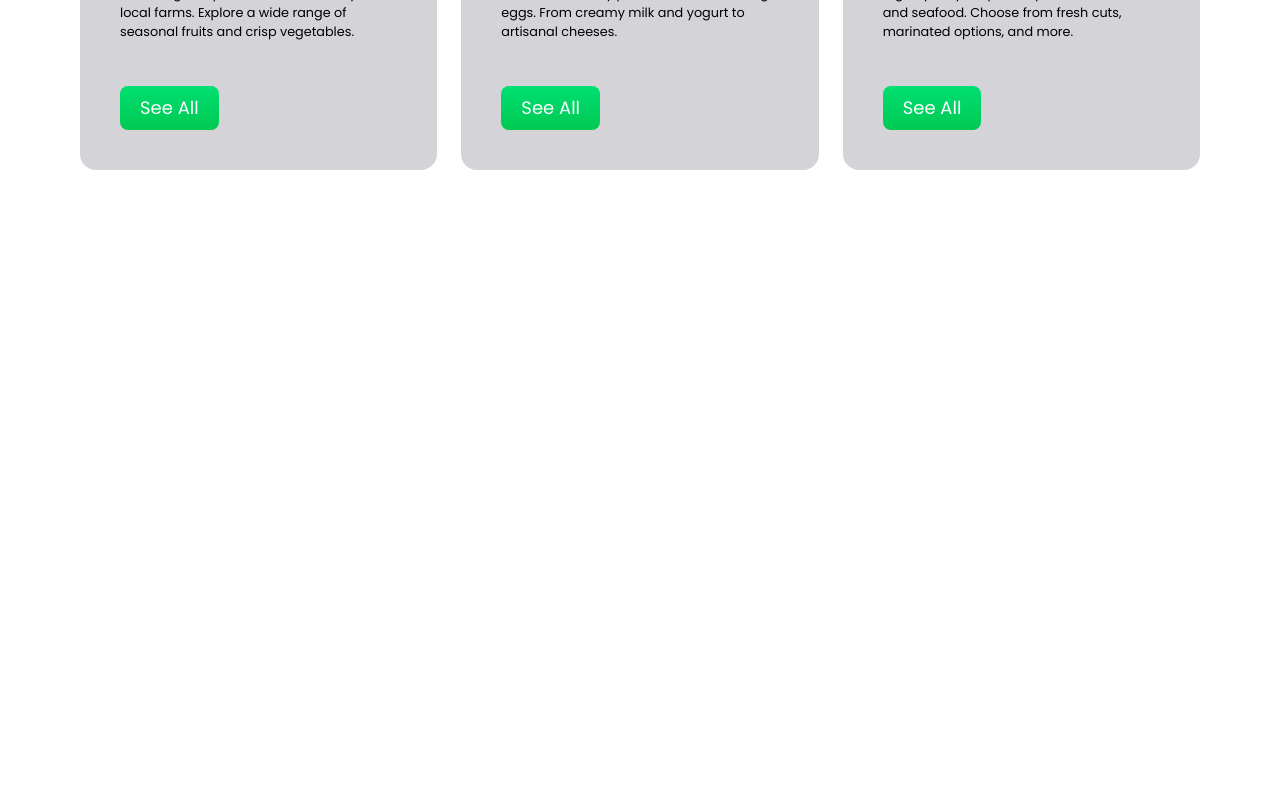
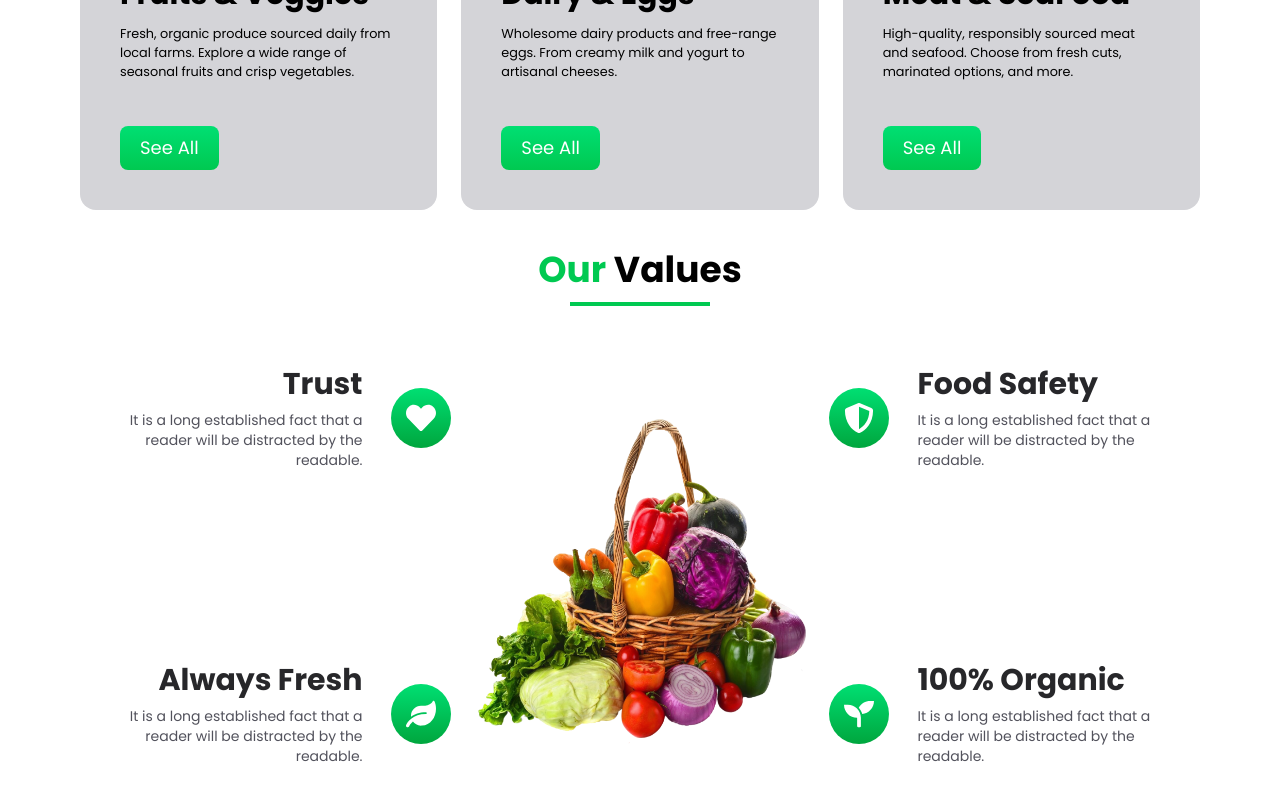
Before and after one commit to varun-web-dev/FreshifyX, a React (Vite) app: page / in a window 1280 px wide. Shown: the part 1260-2060 px from the top of the page. Before the commit the page ends 1470 px from the top, so only its background shows below. Built offline with nearby package versions, Linux system fonts and the light colour scheme.

Commit message:
Value section

```diff
--- a/src/components/Category/Category.jsx
+++ b/src/components/Category/Category.jsx
@@ -3,8 +3,9 @@ import FruitsCat from '../../assets/fruits-and-veggies.png'
 import DairyCat from '../../assets/dairy-and-eggs.png'
 import MeatCat from '../../assets/meat-and-seafood.png'
 import Button from '../Button/Button.jsx'
+import Heading from '../Heading/Heading.jsx'
 
-const Category = ({highlight,heading}) => {
+const Category = () => {
     const renderCards = category.map(items => {
         return (
                 // cards
@@ -29,13 +30,7 @@ const Category = ({highlight,heading}) => {
     <section>
         <div className='max-w-[1300px] mx-auto px-10 py-10 '>
             {/* Heading */}
-            <div className='flex flex-col items-center md:gap-3 gap-2 mb-10'>
-                <h2 className='md:text-4xl text-3xl font-bold text-center '>
-                    <span className='text-green-500'>{highlight}</span> {heading}
-                    </h2>
-                <div className='bg-green-500 md:w-35 w-29 h-1'></div>
-
-            </div>
+            <Heading highlight="Shop" heading="By Category" />
 
             {/* category cards */}
             <div className='md:flex flex-wrap gap-6 md:mt-10 -mt-30 '>
--- /dev/null
+++ b/src/components/Heading/Heading.jsx
@@ -0,0 +1,15 @@
+import React from 'react'
+
+const Heading = ({highlight,heading}) => {
+  return (
+    <div className='flex flex-col items-center md:gap-3 gap-2 mb-10'>
+                <h2 className='md:text-4xl text-3xl font-bold text-center '>
+                    <span className='text-green-500'>{highlight}</span> {heading}
+                    </h2>
+                <div className='bg-green-500 md:w-35 w-29 h-1'></div>
+
+            </div>
+  )
+}
+
+export default Heading
--- a/src/components/Home/Home.jsx
+++ b/src/components/Home/Home.jsx
@@ -2,12 +2,15 @@ import React from 'react'
 import Navbar from '../Navbar/Navbar.jsx'
 import Hero from '../Hero/Hero.jsx'
 import Category from '../Category/Category.jsx'
+import Values from '../Values/Values.jsx'
+import Heading from '../Heading/Heading.jsx'
 
 const Home = () => {
   return (
-    <div className="max-w-[1300px] mx-auto px-10">
+    <div className="max-w-[1300px] mx-auto px-10 py-10">
       <Hero />
-      <Category highlight="Shop" heading="By Category" />
+      <Category />
+      <Values />
     </div>
   )
 }
--- a/src/components/Navbar/Navbar.jsx
+++ b/src/components/Navbar/Navbar.jsx
@@ -1,6 +1,7 @@
 import { Link } from 'react-router-dom'
 import { Routes, Route } from 'react-router-dom'
 import React, { useState } from 'react'
+import { useEffect } from 'react'
 import { BsBagHeartFill } from "react-icons/bs";
 import { FaShoppingCart } from "react-icons/fa";
 import { IoSearch } from "react-icons/io5";
@@ -12,14 +13,26 @@ import Home from '../Home/Home.jsx'
 
 const Navbar = () => {
   const[showMenu, setShowMenu] = useState(false);
+  const [scrolled, setScrolled] = useState(false);
 
   const toggleMenu = () => {
     setShowMenu(!showMenu);
   }
+
+
+  useEffect(() => {
+    const handleScroll = () => {
+      setScrolled(window.scrollY > 50);
+    };
+
+    window.addEventListener("scroll", handleScroll);
+    return () => window.removeEventListener("scroll", handleScroll);
+  }, []);
+
   return (
     <div>
       <header className=''>
-        <nav className='max-w-[1300px] mx-auto px-10 fixed left-0 right-0 top-0 pt-9 pb-9 bg-white flex justify-between items-center md:h-[12vh] h-[10vh] max z-50'>
+        <nav className={`max-w-[1300px] mx-auto px-10 fixed left-0 right-0 top-0 pt-9 pb-9 bg-white flex justify-between items-center md:h-[12vh] h-[10vh] max z-50 ${scrolled ? 'shadow-lg' : '' }`}>
           {/* logo */}
           <Link to="/" className='text-3xl font-semibold '>Freshify<span className='text-green-500 text-4xl'>X</span></Link>
 
--- /dev/null
+++ b/src/components/Values/Values.jsx
@@ -0,0 +1,93 @@
+import React from 'react'
+import Category from '../Category/Category.jsx'
+import Heading from '../Heading/Heading.jsx'
+import { FaHeart, FaLeaf, FaSeedling, FaShieldAlt } from 'react-icons/fa'
+import basket from '../../assets/basket-full-vegetables.png'
+
+const Values = () => {
+    const leftValues = value.slice(0, 2).map(items => {
+        return (
+            <div key={items.id} className='flex md:flex-row-reverse items-center gap-7'>
+                <div>
+                    <span className='flex justify-center items-center text-white text-3xl bg-gradient-to-b from-green-400 to-green-600 w-15 h-15 rounded-full'>{items.icon}</span>
+                </div>
+                <div className='md:text-right'>
+                    <h3 className='text-zinc-800 text-3xl font-bold'>{items.title}</h3>
+                    <p className='text-zinc-600 text-sm mt-2'>{items.paragraph}</p>
+                </div>
+            </div>
+            )
+    })
+
+    const rightValues = value.slice(2).map(items => {
+        return (
+            <div key={items.id} className='flex flex-row items-center gap-7'>
+                <div>
+                    <span className='flex justify-center items-center text-white text-3xl bg-gradient-to-b from-green-400 to-green-600 w-15 h-15 rounded-full'>{items.icon}</span>
+                </div>
+                <div className='text-left'>
+                    <h3 className='text-zinc-800 text-3xl font-bold'>{items.title}</h3>
+                    <p className='text-zinc-600 text-sm mt-2'>{items.paragraph}</p>
+                </div>
+            </div>
+            )
+    })
+
+
+    return (
+        <section>
+            <div className='max-w-[1300px] mx-auto px-10 '>
+                <Heading highlight="Our" heading="Values" />
+
+                <div className='md:flex flex-row  gap-5  mt-15'>
+
+                    {/* Left Values side */}
+                    <div className="md:min-h-100 flex flex-col justify-between md:gap-0 gap-15 md:mb-0 mb-15">
+                        {leftValues}
+                    </div>
+
+                    {/* basket image */}
+                    <div  className="md:flex w-1/2 hidden ">
+                        <img src={basket} alt="basket" />
+                    </div>
+
+                    {/* Right Values side */}
+                    <div className='md:min-h-100 flex flex-col justify-between md:gap-0 gap-15 md:mb-0 mb-15'>
+                        {rightValues}
+                    </div>
+
+                </div>
+            </div>
+        </section>
+    )
+}
+
+export default Values
+
+const value = [
+    {
+        id: 1,
+        title: "Trust",
+        paragraph: "It is a long established fact that a reader will be distracted by the readable.",
+        icon: <FaHeart />
+    },
+    {
+        id: 2,
+        title: "Always Fresh",
+        paragraph: "It is a long established fact that a reader will be distracted by the readable.",
+        icon: <FaLeaf />
+    },
+    {
+        id: 3,
+        title: "Food Safety",
+        paragraph: "It is a long established fact that a reader will be distracted by the readable.",
+        icon: <FaShieldAlt />
+    },
+    {
+        id: 4,
+        title: "100% Organic",
+        paragraph: "It is a long established fact that a reader will be distracted by the readable.",
+        icon: <FaSeedling />
+    }
+
+]
--- a/src/index.css
+++ b/src/index.css
@@ -4,3 +4,6 @@
 @theme{
   --font-poppins: 'Poppins', sans-serif;
 }
+/* *{
+  border: 2px solid red
+}  */
```
